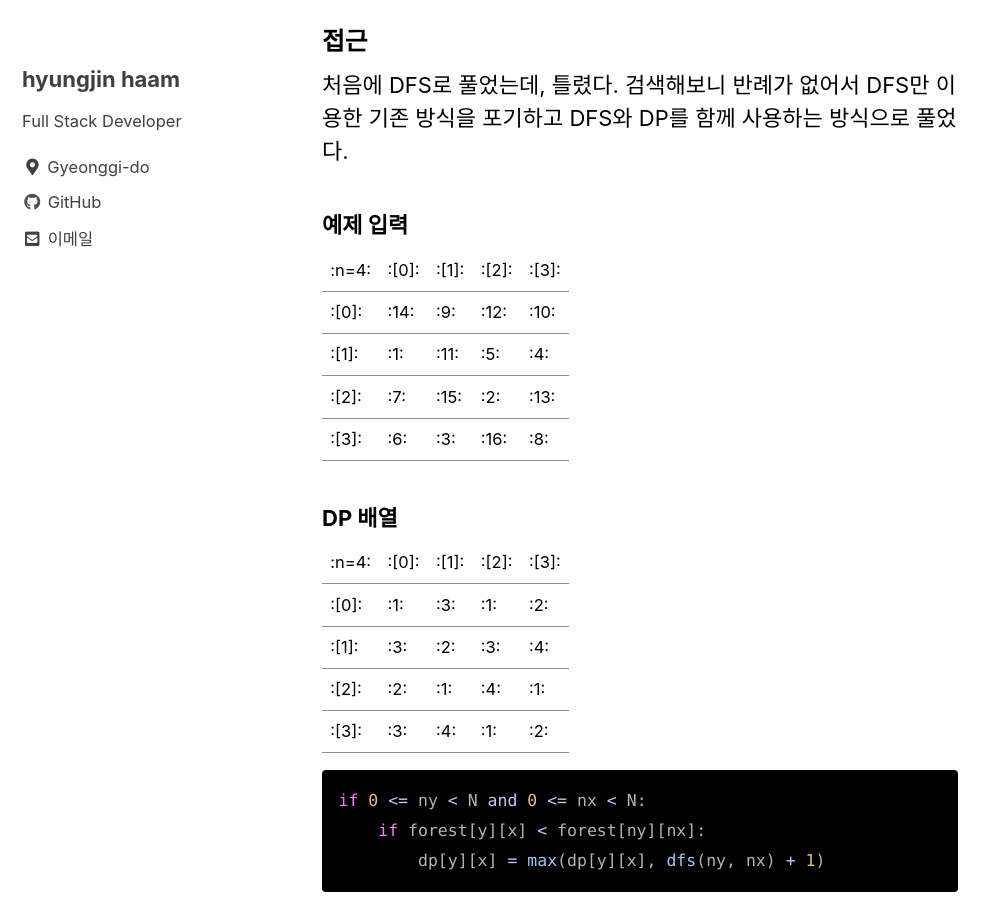
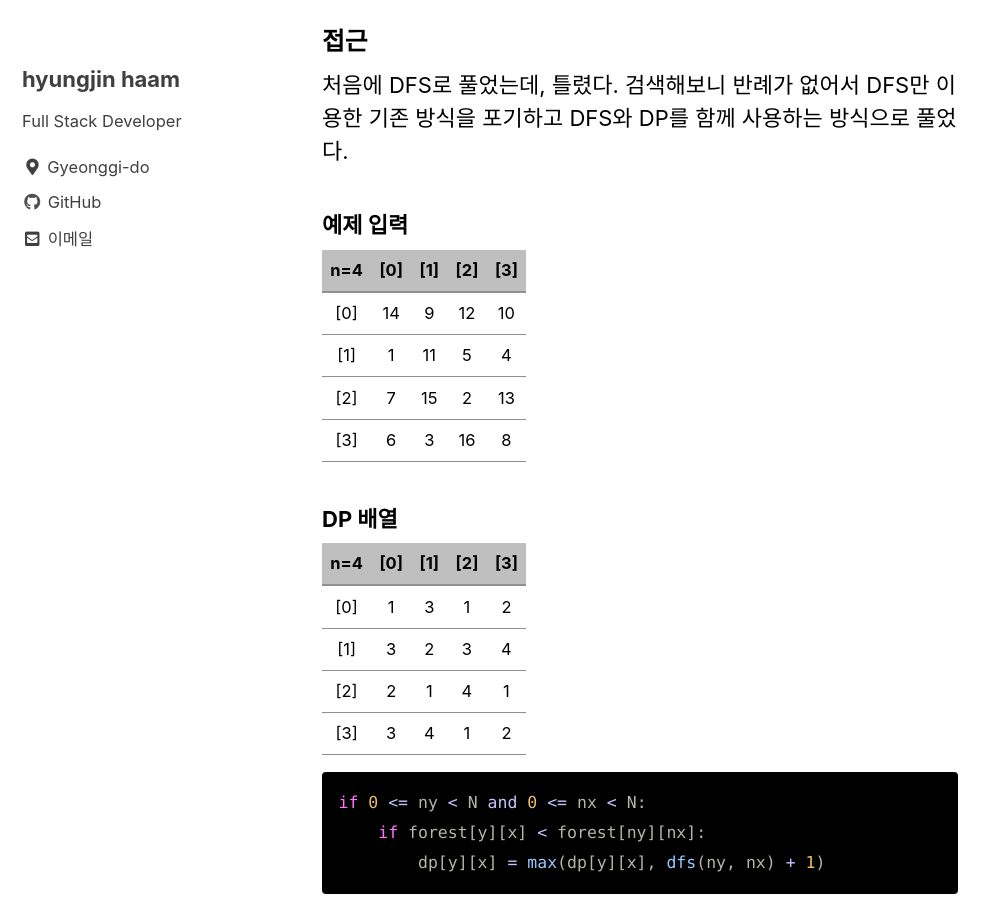
Before and after one commit to hyungJinn/hyungJinn.github.io, a Jekyll site: the page built from _posts/2021-12-03-boj-1937.md, in a window 1280 px wide and 900 px high, scrolled down 339 px. Shown: the whole window, without its empty margins (0-998 px from the left). Built offline with Jekyll 4.4.1, drawn with Linux system fonts in a browser that asks for light colours; cached includes are drawn as plain includes; part of the change alters nothing that is shown.

Commit message:
Update 2021-12-03-boj-1937.md

````diff
--- a/_posts/2021-12-03-boj-1937.md
+++ b/_posts/2021-12-03-boj-1937.md
@@ -15,19 +15,21 @@ comments: true
 
 ###### 예제 입력
 
-|:n=4:|:[0]:|:[1]:|:[2]:|:[3]:|
-|:[0]:|:14:|:9:|:12:|:10:|
-|:[1]:|:1:|:11:|:5:|:4:|
-|:[2]:|:7:|:15:|:2:|:13:|
-|:[3]:|:6:|:3:|:16:|:8:|
+| n=4 | [0] | [1] | [2] | [3] |
+| :-: | :-: | :-: | :-: | :-: |
+| [0] | 14  |  9  | 12  | 10  |
+| [1] |  1  | 11  |  5  |  4  |
+| [2] |  7  | 15  |  2  | 13  |
+| [3] |  6  |  3  | 16  |  8  |
 
 ###### DP 배열
 
-|:n=4:|:[0]:|:[1]:|:[2]:|:[3]:|
-|:[0]:|:1:|:3:|:1:|:2:|
-|:[1]:|:3:|:2:|:3:|:4:|
-|:[2]:|:2:|:1:|:4:|:1:|
-|:[3]:|:3:|:4:|:1:|:2:|
+| n=4 | [0] | [1] | [2] | [3] |
+| :-: | :-: | :-: | :-: | :-: |
+| [0] |  1  |  3  |  1  |  2  |
+| [1] |  3  |  2  |  3  |  4  |
+| [2] |  2  |  1  |  4  |  1  |
+| [3] |  3  |  4  |  1  |  2  |
 
 ```python
 if 0 <= ny < N and 0 <= nx < N:
````
